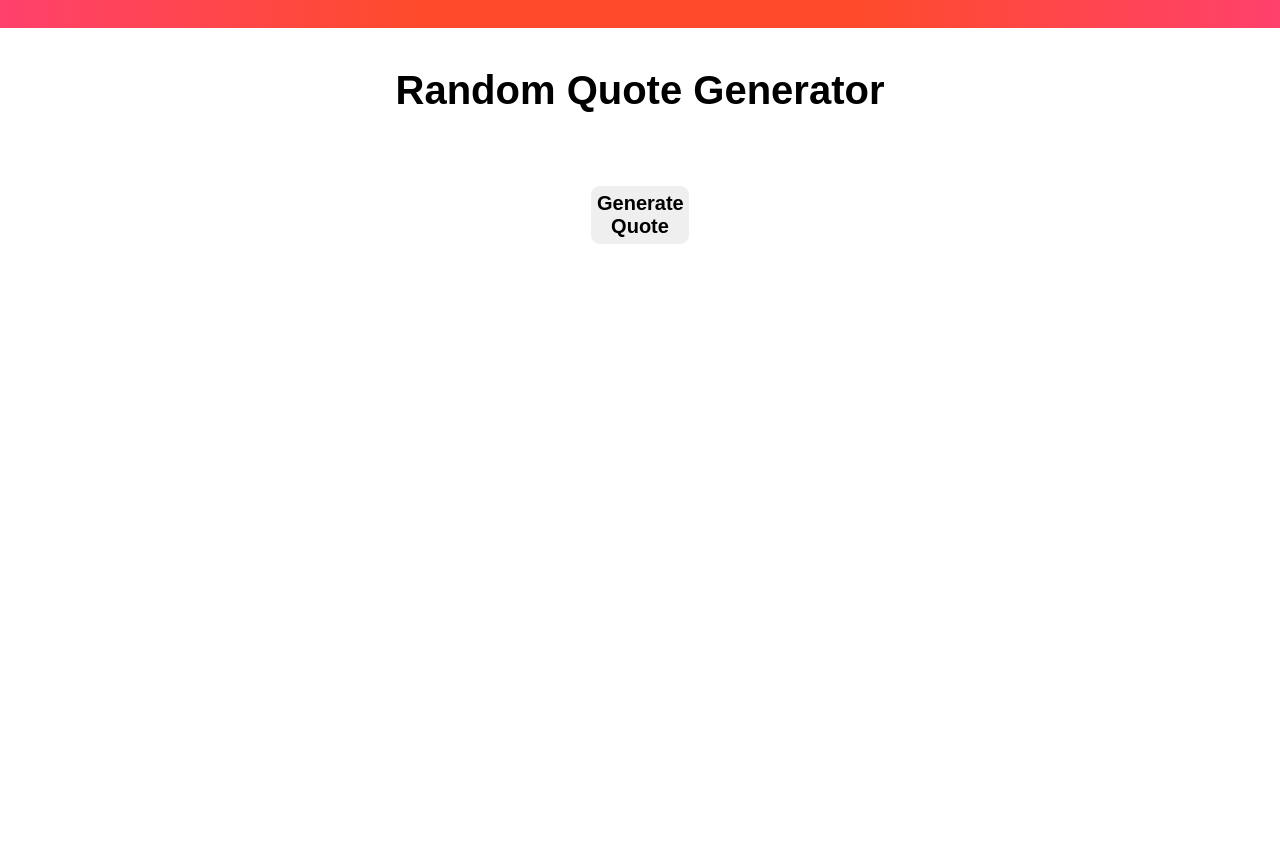
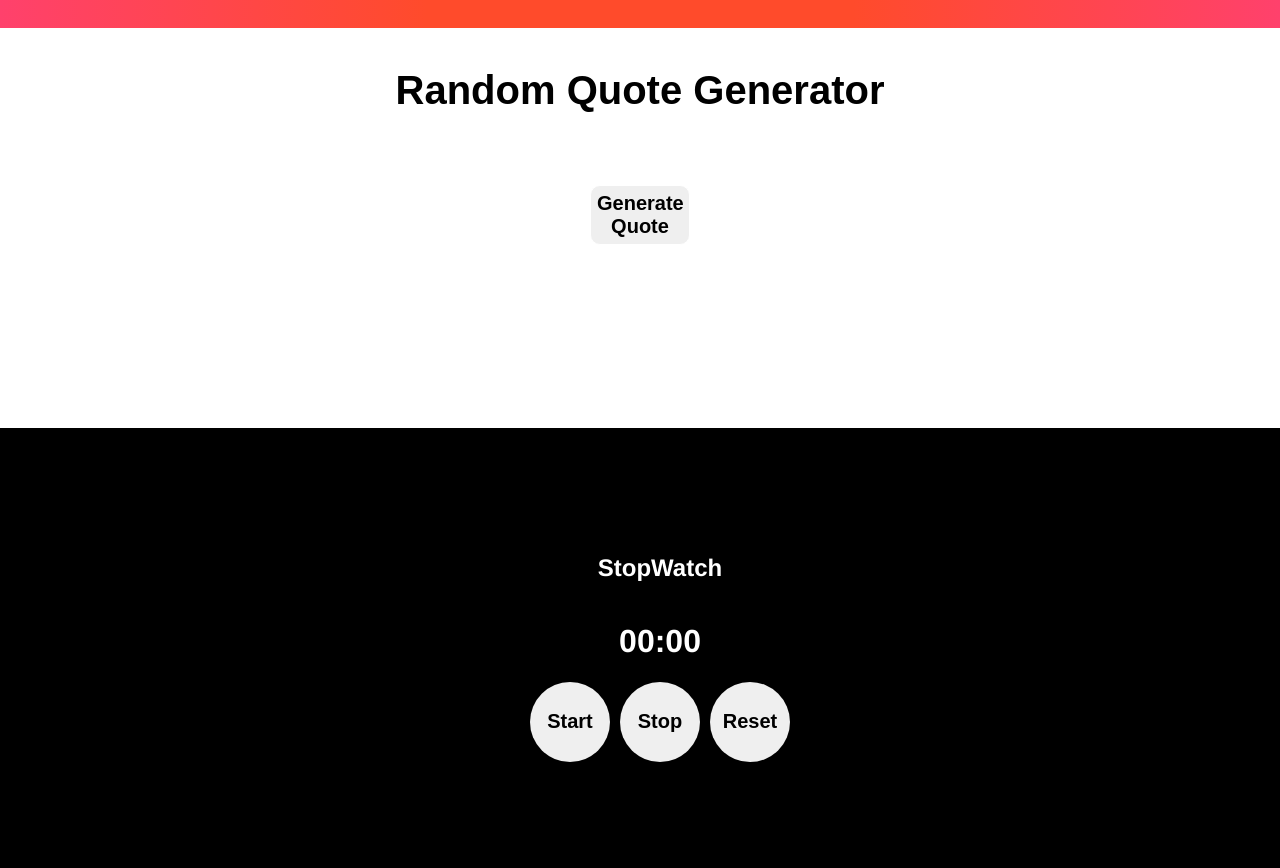
Before and after one commit to pankaj-mahaur/5-mini-javascript-projects, a plain HTML site: page index.html in a window 1280 px wide. Shown: the part 772-1640 px from the top of the page. Before the commit the page ends 1200 px from the top, so only its background shows below. Drawn offline with Linux system fonts and the light colour scheme.

Commit message:
stop watch done

```diff
--- a/index.html
+++ b/index.html
@@ -93,6 +93,42 @@
 
             }
             /* end styling for Random Quote Generator */
+            /* start styling for Stop Watch */
+            .container4 {
+                display: flex;
+                justify-content: center;
+                align-items: center;
+                flex-direction: column;
+                height: 50vh;
+                width: 100%;
+                font-family:Helvetica, sans-serif;
+                text-align: center;
+                padding: 20px;
+                background-color: black;
+                color: #fff;
+            }
+            .box1 {
+                display: flex;
+                gap: 10px;
+
+            }
+            .box1 button{
+                border: none;
+                border-radius: 50px;
+                width: 80px;
+                height: 80px;
+                transition: all 0.2s;
+            }
+            .box1 button:hover{
+               cursor: pointer ;
+
+            }
+            .box1 button:active {
+                transform: translateY(3px);
+                transform: translateX(0.5px);
+                box-shadow: 0 2px 0 #747474;
+            }
+            /* end styling for Stop Watch */
         </style>
     </head>
     <body>
@@ -100,11 +136,11 @@
         <div class="container1">
             <h3 class="heading">Color Flipper</h3>
             <div class="box">
-            <button id="red" onclick="setColor('red')">Red</button>
-            <button id="green" onclick="setColor('green')">Green</button>
-            <button id="blue" onclick="setColor('blue')">Blue</button>
-            <button onclick="randomColor()">Random</button>
-        </div>
+                <button id="red" onclick="setColor('red')">Red</button>
+                <button id="green" onclick="setColor('green')">Green</button>
+                <button id="blue" onclick="setColor('blue')">Blue</button>
+                <button onclick="randomColor()">Random</button>
+            </div>
         </div>
         <!-- Palindrome Checker -->
         <div class="container2">
@@ -120,6 +156,16 @@
             <p id="quote"></p>
             <button onclick="generateQuote()">Generate Quote</button>
         </div>
+        <!-- Stop Watch -->
+        <div class="container4">
+            <h2>StopWatch</h2>
+            <h1 id="time">00:00</h1>
+            <div class="box1">
+                <button onclick="startClock()">Start</button>
+                <button onclick="stopClock()">Stop</button>
+                <button onclick="resetClock()">Reset</button>
+            </div>
+        </div>
         <script src="script.js"></script>
     </body>
 </html>
--- a/script.js
+++ b/script.js
@@ -157,3 +157,34 @@ function generateQuote() {
 }
 
 //Stop Watch
+
+let secondsElapsed = 0;
+let interval = null;
+const time = document.getElementById("time")
+
+function padStart(value){
+  return String(value).padStart(2, "0")
+}
+function setTime(){
+  const minutes = Math.floor(secondsElapsed / 60)
+  const seconds = secondsElapsed % 60
+  time.innerHTML = `${padStart(minutes)}:${padStart(seconds)}`;
+}
+function timer (){
+  secondsElapsed++;
+  setTime();
+}
+function startClock() {
+  if (interval) stopClock()
+  interval = setInterval(timer, 1000)
+}
+
+function stopClock() {
+  clearInterval(interval)
+}
+
+function resetClock() {
+  startClock()
+  secondsElapsed = 0;
+  setTime();
+}
```
